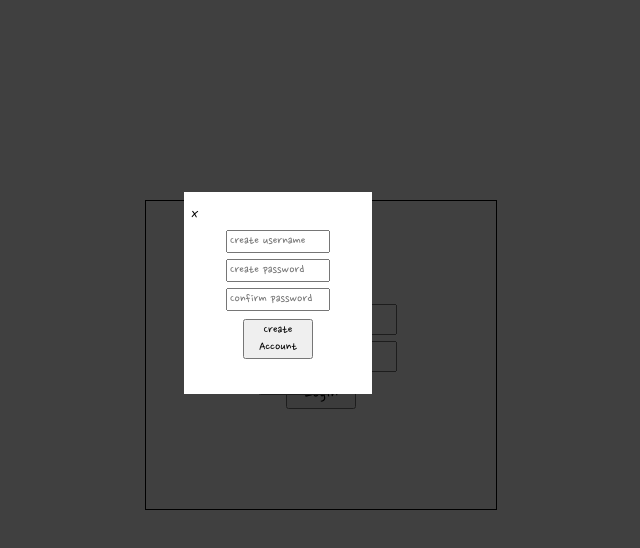
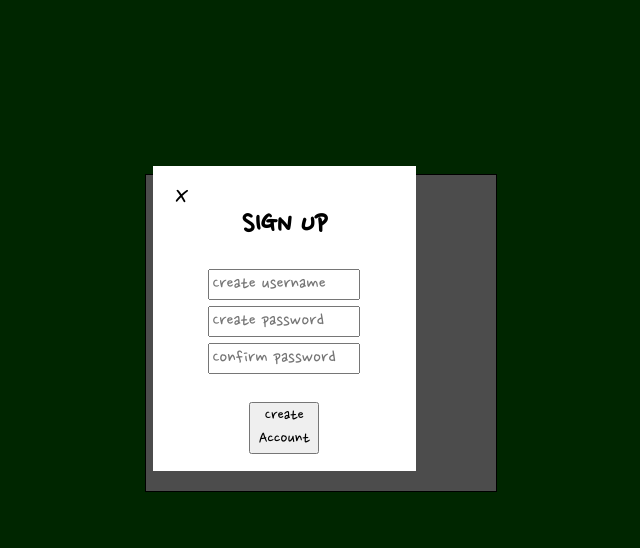
Before and after one commit to joki9448/to-do-list, a React (Create React App) app in the folder client/: page / in a window 1280 px wide. Both pictures are taken after a click on the button "Sign Up". Shown: the top 548 px of the page, without its empty margins (362-1002 px from the left). Built offline with nearby package versions, Linux system fonts and the light colour scheme; no server answers.

Commit message:
basic styling

```diff
--- a/client/src/App.css
+++ b/client/src/App.css
@@ -2,8 +2,13 @@
   font-family: 'Nanum Pen Script';
 }
 
+body {
+  background: green;
+}
+
 /* LOGIN FORM */
 .login-form {
+  background: white;
   border: 1px solid black;
   padding: 100px;
   display: flex;
@@ -13,13 +18,16 @@
   align-items: center;
   margin-left: 39%;
   width: 150px;
-  margin-top: 15%;
+  margin-top: 13%;
   /* z-index: -1; */
 }
 .login-header {
+  border: 1px solid black;
+  text-align: center;
+  width: 100px;
   position: absolute;
   font-size: 38px;
-  margin-bottom: 200px;
+  margin-bottom: 220px;
 }
 .login-form input {
   font-size: 20px;
@@ -27,13 +35,13 @@
 }
 .login-btn {
   font-size: 18px;
-  margin-top: 5px;
+  margin-top: 13px;
   width: 70px;
 }
 .signup-btn {
   font-size: 18px;
   position: absolute;
-  margin-top: 28%;
+  margin-top: 27%;
   margin-left: 47.85%;
   width: 70px;
   /* z-index: 0; */
@@ -43,7 +51,7 @@
 .signup-modal {
   position: fixed;
   justify-content: center;
-  background-color: rgba(0.75, 0.75, 0.75, 0.75);
+  background-color: rgba(0.7, 0.7, 0.7, 0.7);
   height: 100vh;
   width: 100vw;
   bottom: 0;
@@ -57,26 +65,38 @@
   background-color: white;
   border: 1px solid white;
   height: 25%;
-  margin-top: 15%;
-  padding-left: 3%;
-  padding-right: 3%;
+  margin-top: 13%;
+  margin-left: 1%;
+  padding: 4%;
+  /* padding-left: 3%;
+  padding-right: 3%; */
+}
+.signup-header {
+
 }
 .signup-form input {
+  font-size: 20px;
   margin: 3px;
 }
 .signup-modal-btn {
-  margin-top: 5px;
+  font-size: 18px;
+  margin-top: 25px;
   width: 70px;
 
 }
 .close-signup-form {
+  font-size: 30px;
   position: fixed;
-  margin-right: 13%;
-  margin-top: 16%;
+  margin-right: 15%;
+  margin-top: 14%;
   color: black;
   cursor: pointer;
   text-decoration: none;
 }
+
+
+
+
 /* .list-container {
   display: flex;
   justify-content: center;
--- a/client/src/components/LoginForm.js
+++ b/client/src/components/LoginForm.js
@@ -33,7 +33,7 @@ function LoginForm({ onLogin, handleIsSignUpFormVisible }) {
     return (
         <>
             <form className="login-form" onSubmit={handleSubmit}>
-                <h1 className="login-header">Login</h1>
+                <h1 className="login-header">LOGIN</h1>
                 <input
                     type="text"
                     onChange={(e) => setUsername(e.target.value)}
--- a/client/src/components/SignUpForm.js
+++ b/client/src/components/SignUpForm.js
@@ -32,6 +32,7 @@ function SignUpForm({ handleIsSignUpFormVisible, isSignUpFormVisible }) {
     return (
         <div className="signup-modal" style={{ display: isSignUpFormVisible ? "flex" : "none" }}>
             <form className="signup-form" onSubmit={handleSubmit}>
+                <h1 className="signup-header">SIGN UP</h1>
                 <input
                     type="text"
                     onChange={(e) => setUsername(e.target.value)}
```
